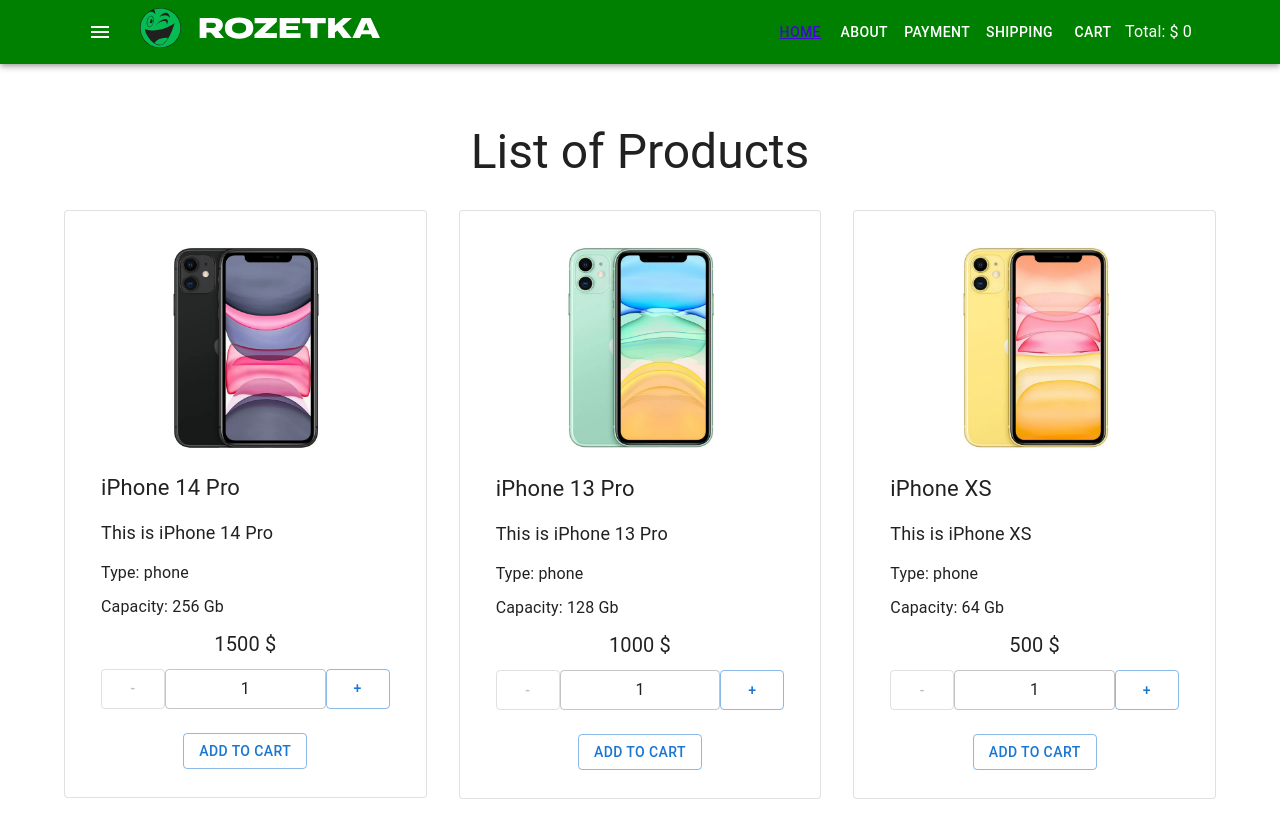
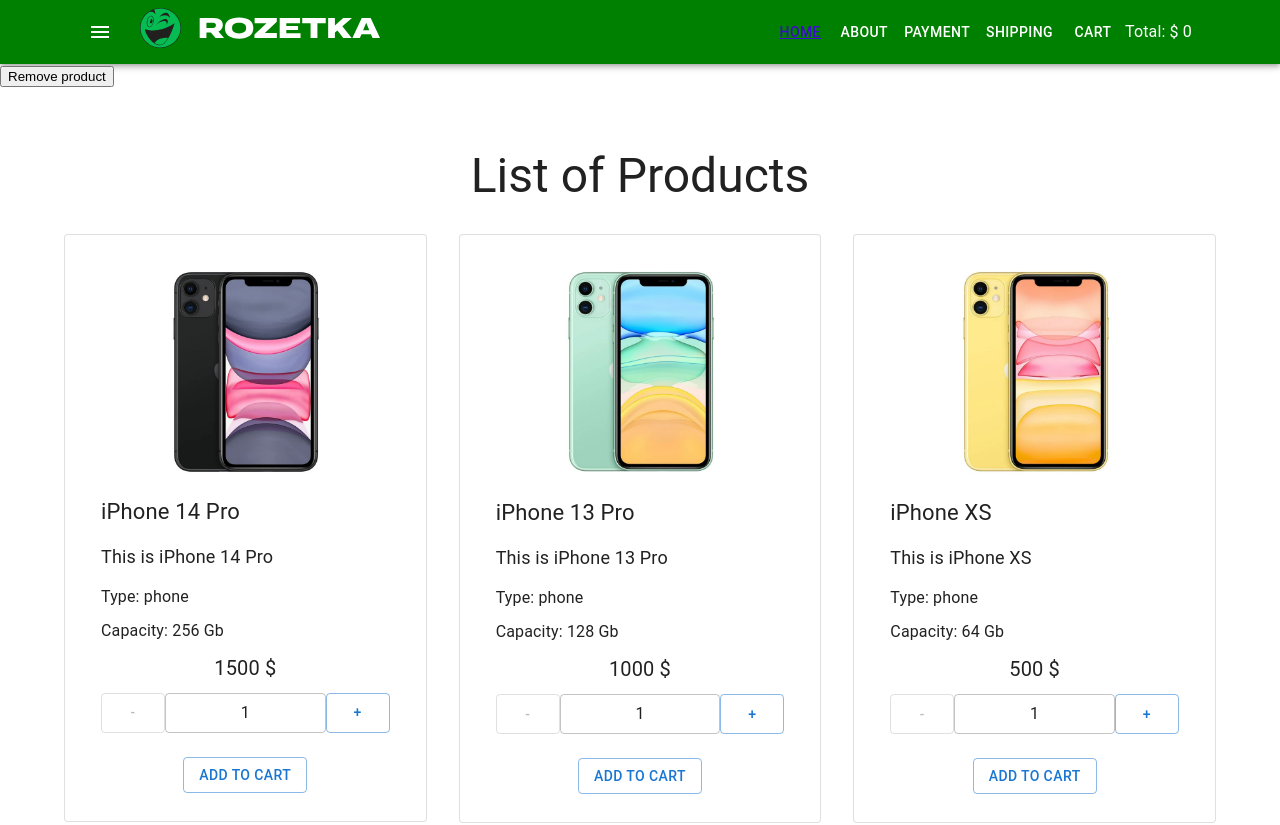
Before and after one commit to MaksAntoshkin/react-22-10, a React (Create React App) app: page / in a window 1280 px wide. Shown: the top 825 px of the page. Built offline with nearby package versions, Linux system fonts and the light colour scheme.

Commit message:
add removeProductFromCart

```diff
--- a/src/components/CartProductList/CartProductListItemExtended.tsx
+++ b/src/components/CartProductList/CartProductListItemExtended.tsx
@@ -1,5 +1,6 @@
-import { Card, CardContent, Grid } from '@mui/material'
+import { Button, Card, CardContent, Grid } from '@mui/material'
 import { Product } from 'utils/productsArray'
+import DeleteIcon from '@mui/icons-material/Delete'
 
 type Props = {
     product: Product
@@ -16,6 +17,9 @@
                     <div>{product.title}</div>
                     <p>Price for item: {product.price}</p>
                     <p>Count: {productCount}</p>
+                    <Button variant="outlined">
+                        <DeleteIcon />
+                    </Button>
                 </CardContent>
             </Card>
         </Grid>
--- a/src/container/App/App.tsx
+++ b/src/container/App/App.tsx
@@ -27,10 +27,21 @@
         }))
     }
 
+    const removeProductFromCart = (id: number) => {
+        setProductsInCart((prevState) => {
+            let prevProductsInCart = { ...prevState }
+            delete prevProductsInCart[id]
+            return prevProductsInCart
+        })
+    }
+
     return (
         <StyledEngineProvider injectFirst>
             <CssBaseline />
             <Header productsInCart={productsInCart} />
+            <button onClick={() => removeProductFromCart(2)}>
+                Remove product
+            </button>
             <Container sx={{ padding: '60px 0' }}>
                 <Routes>
                     <Route
--- a/src/pages/CartPage/CartPage.tsx
+++ b/src/pages/CartPage/CartPage.tsx
@@ -15,7 +15,7 @@
             <Typography variant="h4" component="h1">
                 Cart
             </Typography>
-            <Grid container spacing={4}>
+            <Grid container spacing={4} sx={{ marginTop: 0 }}>
                 <CartProductList
                     productsInCart={productsInCart}
                     CartItem={CartProductListItemExtended}
```
